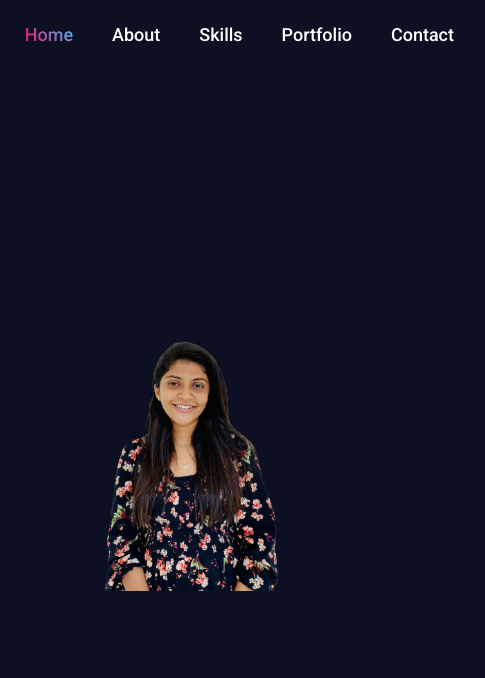
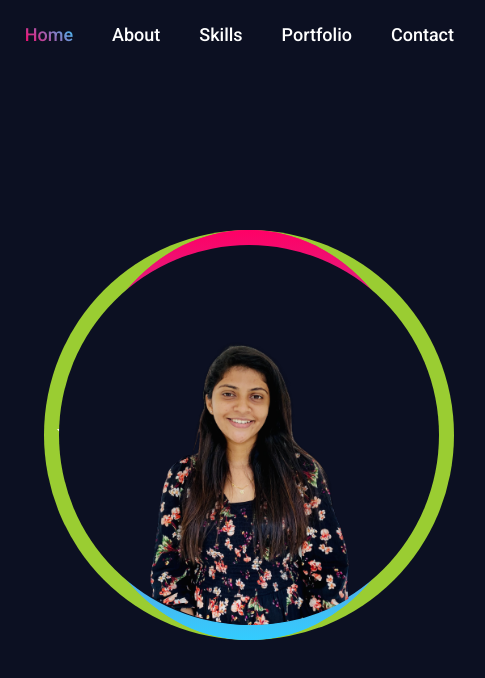
Before and after one commit to tharushi08/Tharushi_OfficialWeb, a plain HTML site: page index.html in a window 1280 px wide. Shown: the full height of the page, 698-1183 px from the left. Drawn offline with nearby package versions, Linux system fonts and the light colour scheme.

Commit message:
Commit_ 3

```diff
--- a/Style.css
+++ b/Style.css
@@ -180,12 +180,14 @@ body{
 }
 
 .home-img{
-    position: relative;
+
     width: 410px;
     height: 410px;
 
+
 }
-.home-img.glowing-circle{
+.home-img .glowing-circle{
+
     width: 100%;
     height: 100%;
     background: yellowgreen;
@@ -194,26 +196,38 @@ body{
     justify-content: center;
     align-items: center;
 }
-.home-img.glowing-circle::after{
-content: '';
+.home-img .glowing-circle::after{
+    content: '';
+    position: absolute;
+    width: 380px;
+    height: 380px;
+    background: #0c1022;
+    border-radius: 50%;
+}
+
+.glowing-circle span {
 position: absolute;
-width: 380px;
-height: 380px;
-background: #0c1022;
+width: 27%;
+height: 51.2%;
+background: linear-gradient(#f06, #3cf);
 border-radius: 50%;
 }
 
-.glowing-circle.image{
+.glowing-circle .image{
     position: relative;
     width: 380px;
     height: 380px;
-    background:red;
+
     border-radius: 50%;
     z-index: 1;
+    overflow: hidden;
 }
 
-
 .image img{
-    max-width: 300px;
+    position: absolute;
+    top: -30px;
+    left: 50%;
+    transform: translateX(-50%);
+    max-width: 350px;
     object-fit: cover;
 }
--- a/index.html
+++ b/index.html
@@ -47,9 +47,12 @@
             </div>
             <div class="home-img">
                 <div class="glowing-circle">
+                   ` <span></span>
+                     <span></span>
                     <div class="image">
                         <img src="home_img.png" alt="">
                     </div>
+
                 </div>
             </div>
 
```
